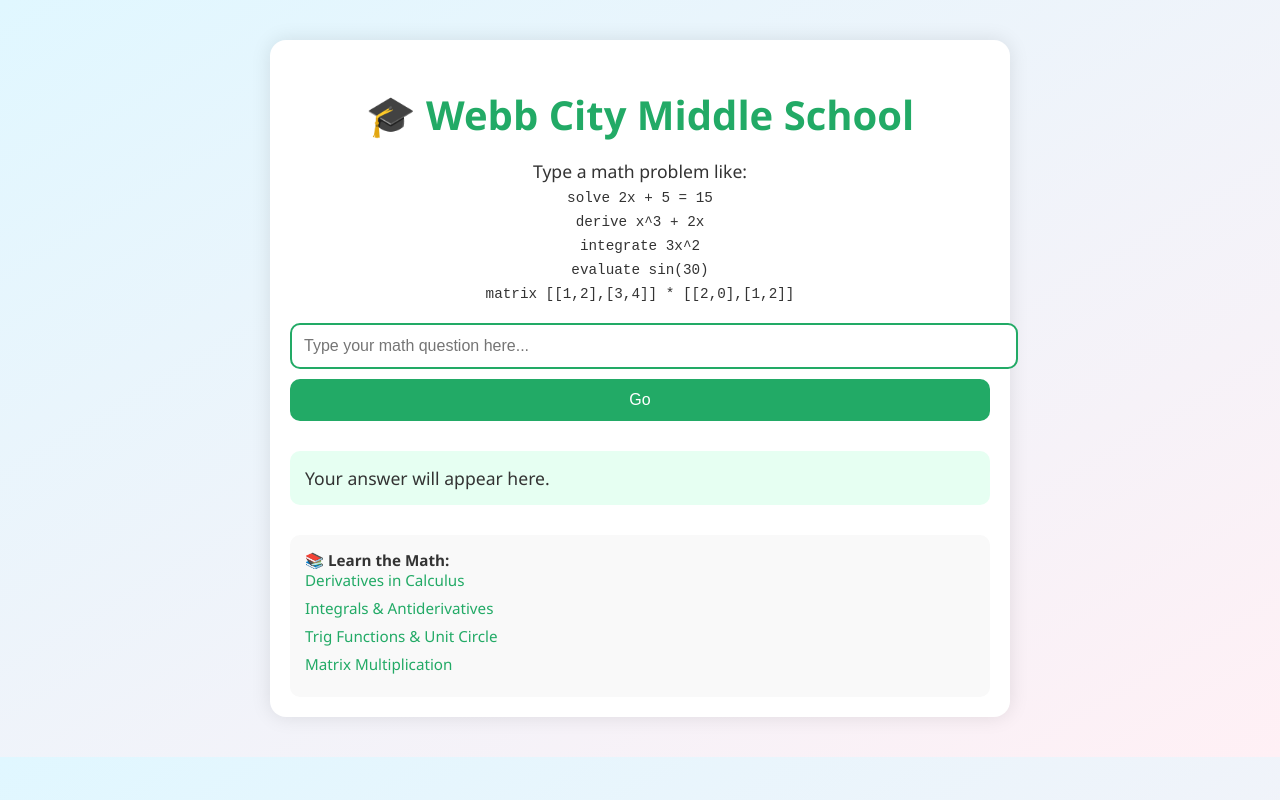
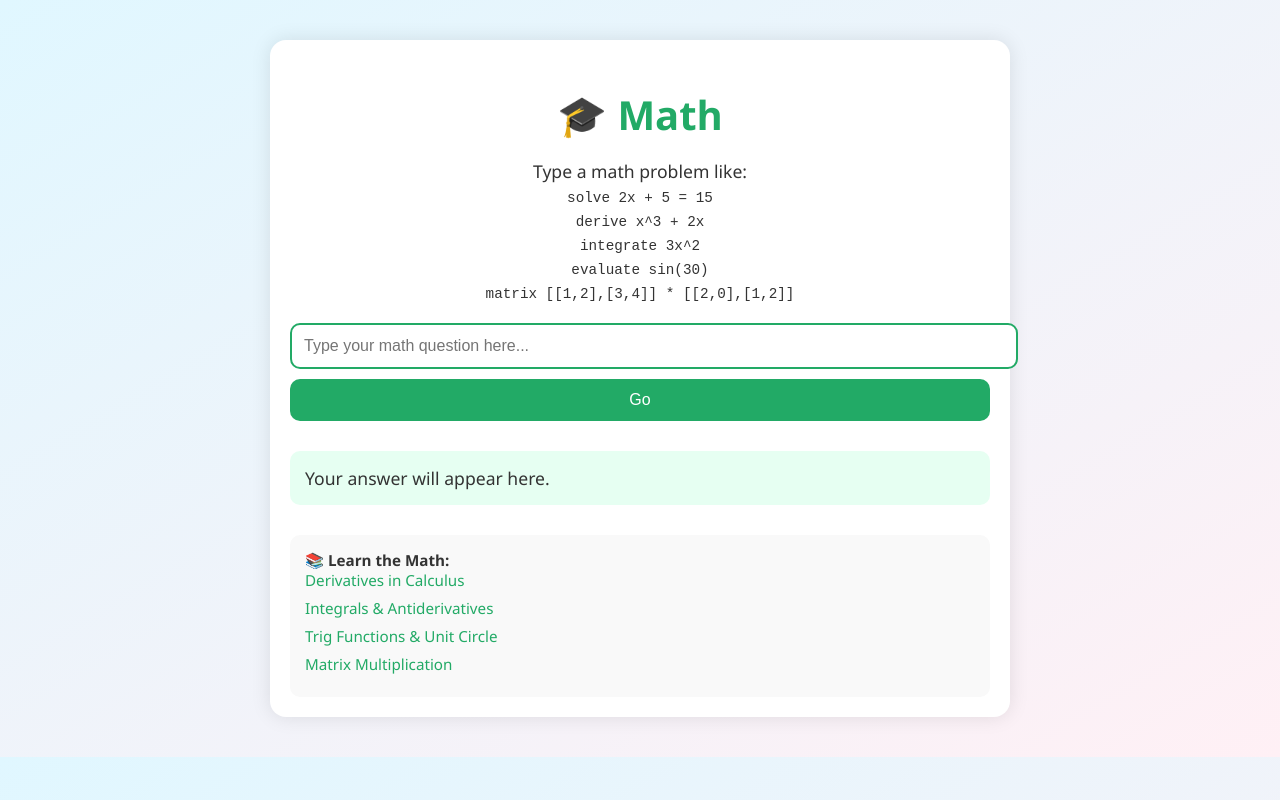
Before and after one commit to coolbeans732/mathhelper, a plain HTML site: page index.html in a window 1280 px wide. Drawn offline with Linux system fonts and the light colour scheme.

Commit message:
index.html

```diff
--- a/index.html
+++ b/index.html
@@ -84,7 +84,7 @@
 </head>
 <body>
   <div class="container">
-    <h1>🎓 Webb City Middle School</h1>
+    <h1>🎓 Math</h1>
     <p>Type a math problem like:<br>
       <code>solve 2x + 5 = 15</code><br>
       <code>derive x^3 + 2x</code><br>
```
